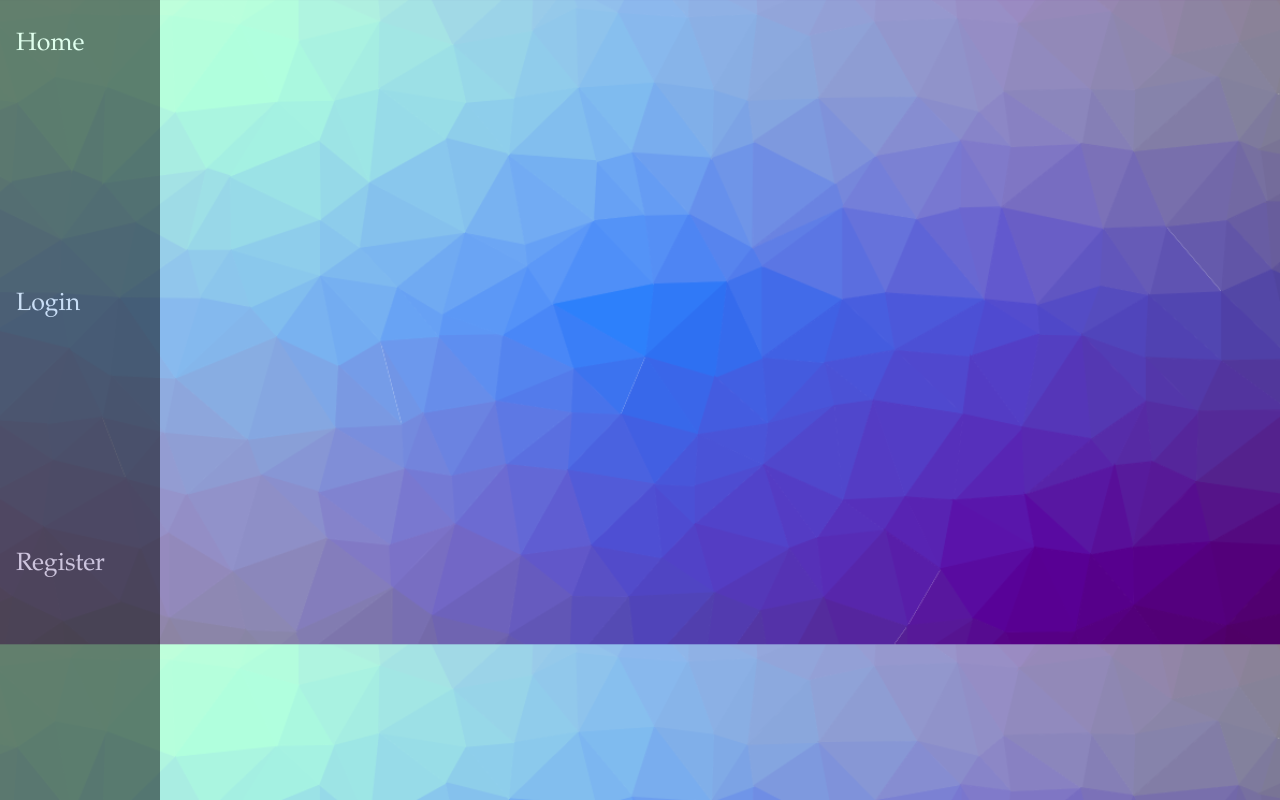
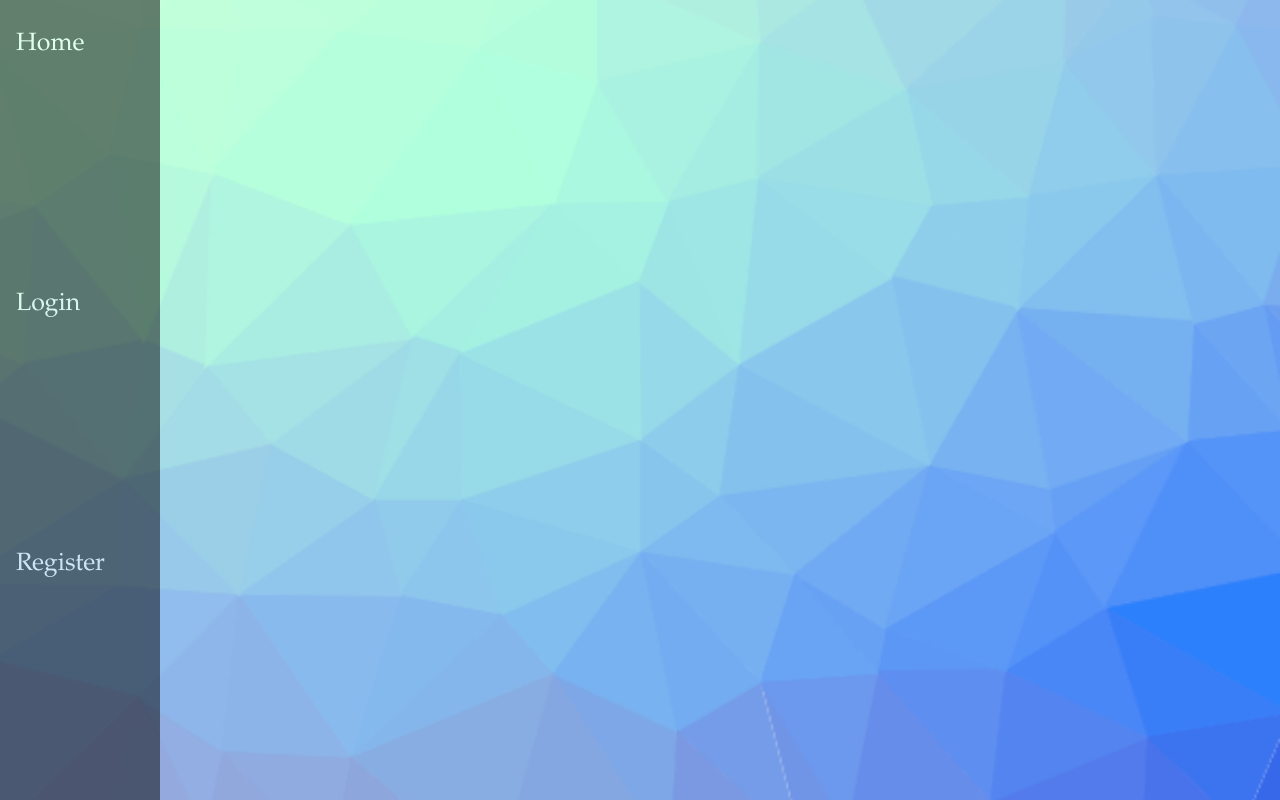
Before and after one commit to kjs62/IT202007, a PHP site: page /index.php in a window 1280 px wide. Run offline with PHP 8.4, Linux system fonts and the light colour scheme.

Commit message:
updates styles

```diff
--- a/project/static/css/styles.css
+++ b/project/static/css/styles.css
@@ -2,8 +2,8 @@ body {
     font-family: "Palatino Linotype", "Book Antiqua", Palatino, serif;
     font-size: 1.5em;
     background-image: url(cool-background.png);
-    background-size: cover;
-
+    background-repeat: no-repeat;
+    background-size: 200%;
 }
 
 ul[class="nav"]{
```
